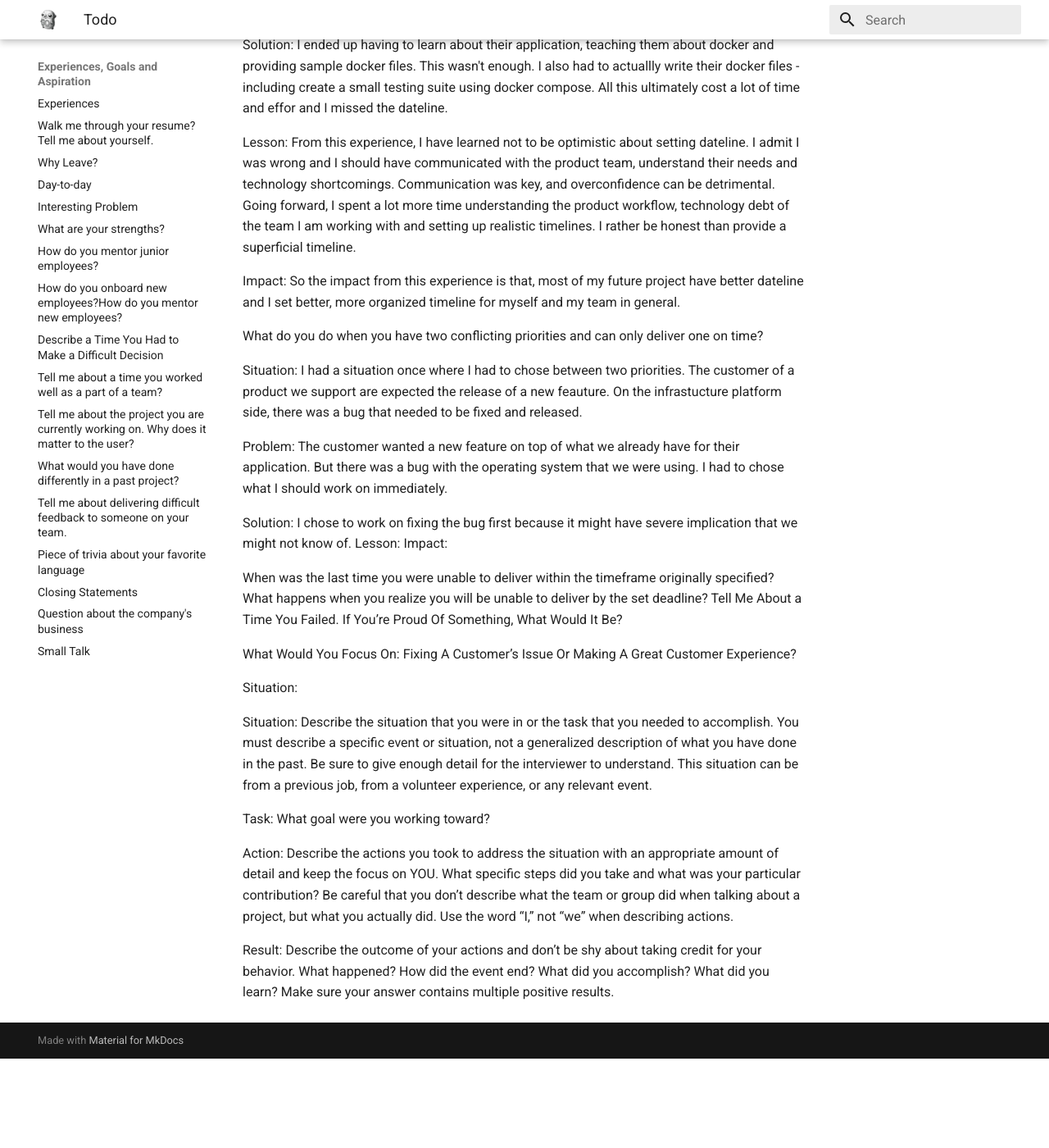
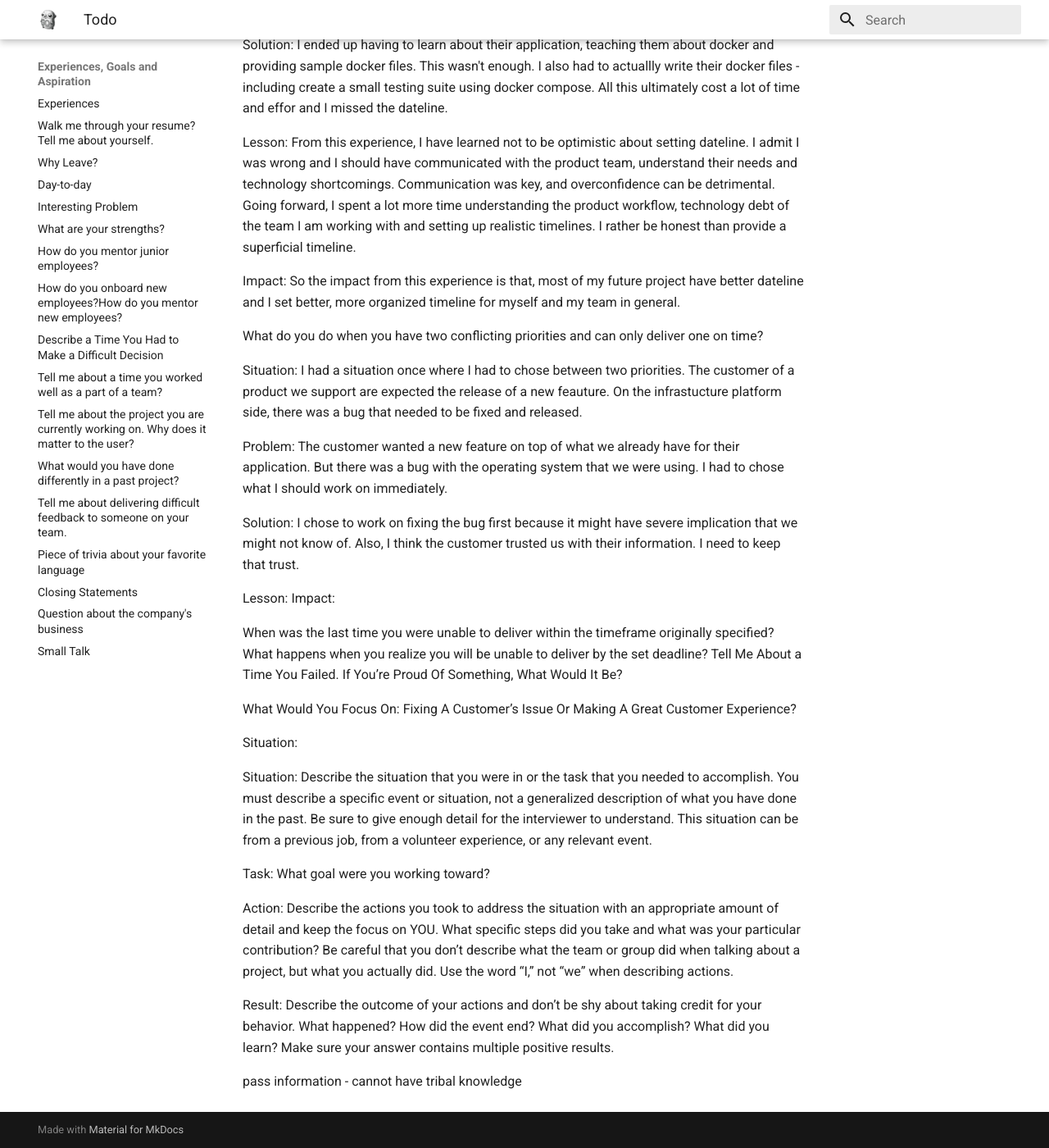
Before and after one commit to stashedUp/experiences, an MkDocs documentation site: the page built from docs/todo.md, in a window 1280 px wide and 1400 px high, scrolled down 390 px. Shown: the whole window at 82% size. Built offline with MkDocs 1.6.1 and Material for MkDocs 9.7.7, drawn with Linux system fonts in a browser that asks for light colours; before the commit the page ends 1681 px from its top, so only the background shows below that.

Commit message:
Update todo.md

```diff
--- a/docs/todo.md
+++ b/docs/todo.md
@@ -25,7 +25,8 @@ Problem:
 The customer wanted a new feature on top of what we already have for their application. But there was a bug with the operating system that we were using. I had to chose what I should work on immediately.
 
 Solution:
-I chose to work on fixing the bug first because it might have severe implication that we might not know of.
+I chose to work on fixing the bug first because it might have severe implication that we might not know of. Also, I think the customer trusted us with their information. I need to keep that trust.
+
 Lesson:
 Impact:
 
@@ -56,3 +57,5 @@ project, but what you actually did. Use the word “I,” not “we” when desc
 Result: Describe the outcome of your actions and don’t be shy about taking credit for your
 behavior. What happened? How did the event end? What did you accomplish? What did you
 learn? Make sure your answer contains multiple positive results.
+
+pass information - cannot have tribal knowledge
```
